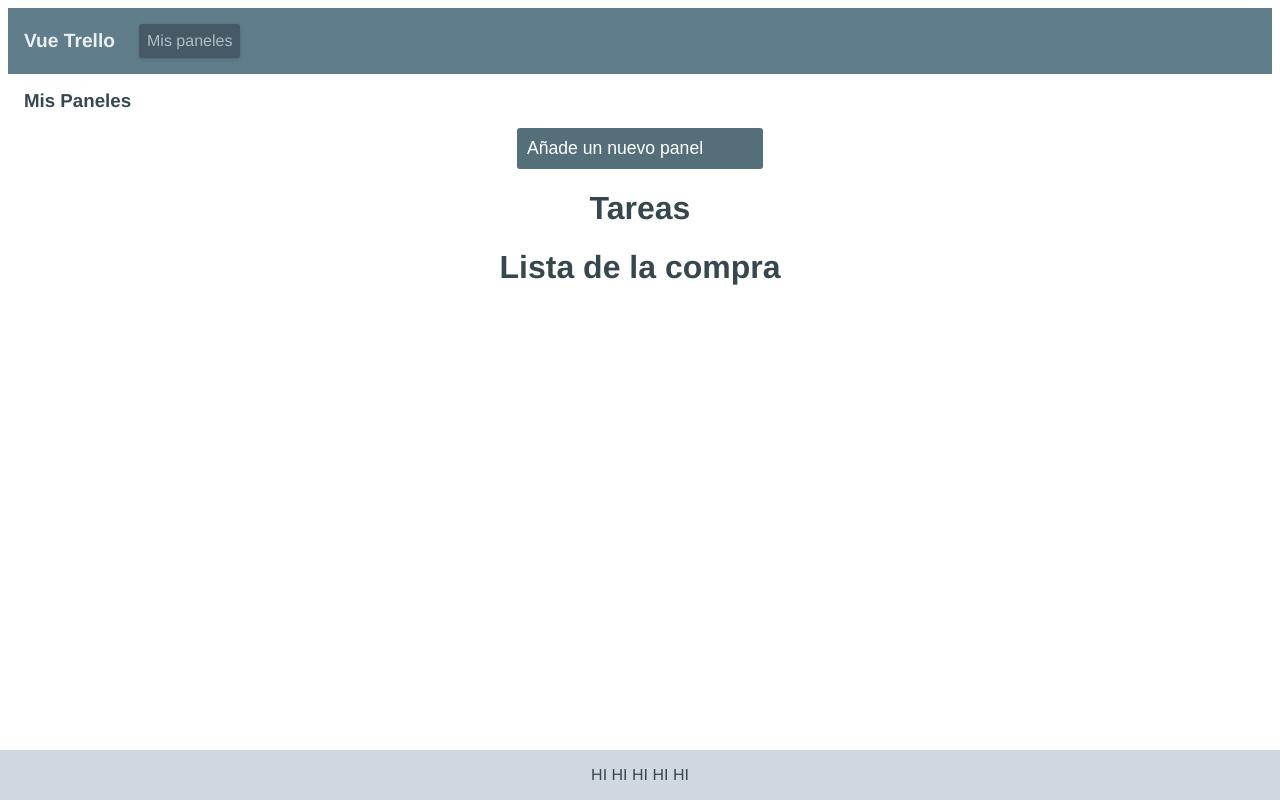
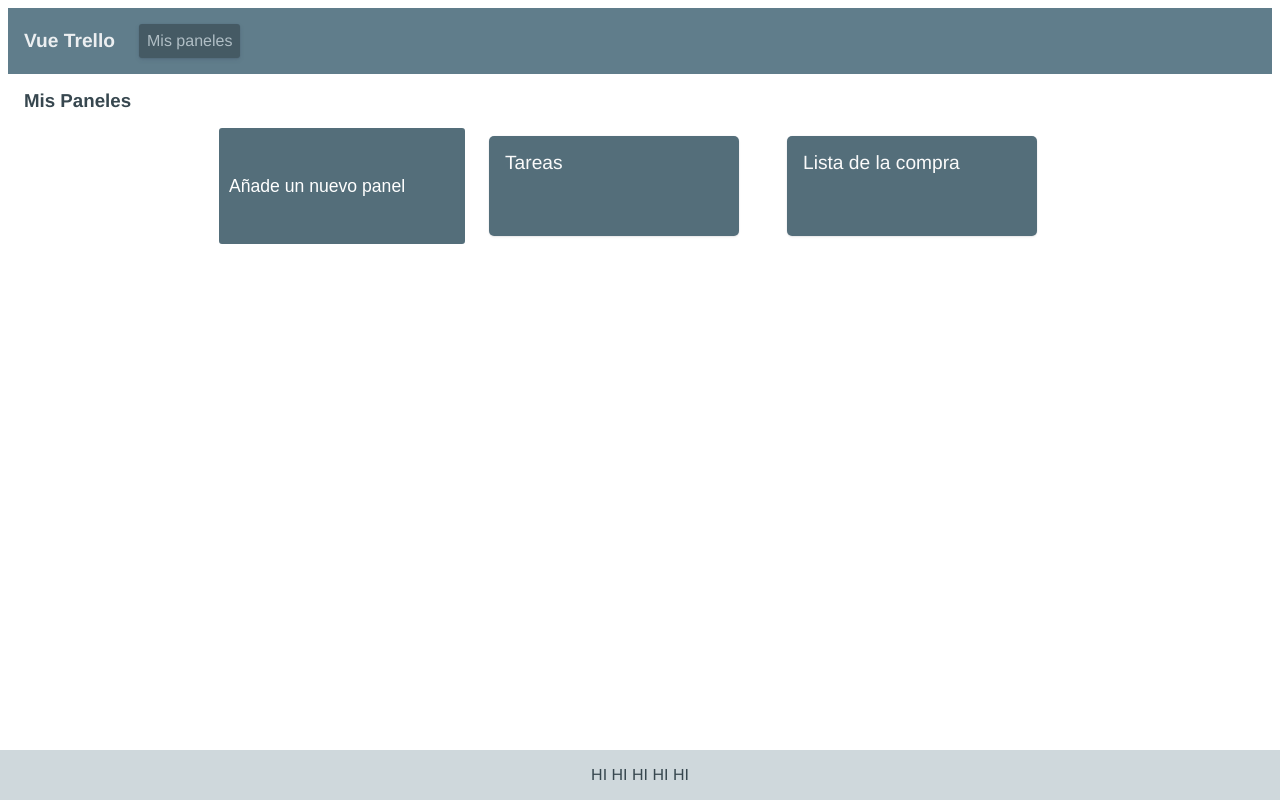
Before and after one commit to gerashdo/vue-vuex-trello, a Vue app in the folder vue-trello/: page /#/ in a window 1280 px wide. Built offline with nearby package versions, Linux system fonts and the light colour scheme.

Commit message:
board view

```diff
--- a/vue-trello/src/components/BoardCard.vue
+++ b/vue-trello/src/components/BoardCard.vue
@@ -1,7 +1,9 @@
 <template>
-    <div>
-        <h1>{{ name }}</h1>
-    </div>
+    <router-link
+        class="board-card"
+        :to="{ name: 'board', params: { name, id }}">
+        <span class="board-card-title">{{ name }}</span>
+    </router-link>
 </template>
 
 <script>
@@ -13,3 +15,38 @@ export default {
     }
 }
 </script>
+
+<style lang="scss" scoped>
+    .board-card {
+        background-color: #546E7A;
+        box-shadow: 0 0 0 0.5px rgba(49, 49,93,.03),
+            0 2px 5px 0 rgba(49, 49,93,.01),
+            0 1px 2px 0 rgba(0,0,0,.08);
+        box-sizing: border-box;
+        border-radius: 5px;
+        color: #fafafa;
+        margin: 0.5rem 1.5rem;
+        padding: 1rem;
+        text-align: left;
+        text-decoration: none;
+        transition: all 600ms ease;
+        width: 100%;
+        height: 100px;
+
+        &-title {
+            font-size: 1.2rem;
+        }
+
+        &:hover {
+            background-color: #90a4ae;
+            font-weight: bold;
+        }
+
+        @media screen and (min-width: 600px) {
+            width: 33%;
+        }
+        @media screen and (min-width: 1024px) {
+            width: 250px;
+        }
+    }
+</style>
--- /dev/null
+++ b/vue-trello/src/components/views/Board.vue
@@ -0,0 +1,33 @@
+<template>
+    <section>
+        <h3><span>Mis Paneles </span>-> {{ name }}</h3>
+        <div>...</div>
+    </section>
+</template>
+
+<script>
+export default {
+    name: 'board-view',
+    components: {},
+    props: {
+        name: String,
+        id: String,
+    }
+}
+</script>
+
+<style lang="scss" scoped>
+    section {
+        text-align: left;
+    }
+
+    h3 {
+        color: #37474f;
+        text-align: left;
+        margin: 1.5rem;
+
+        span {
+            color: #546e7a;
+        }
+    }
+</style>
--- a/vue-trello/src/components/views/Home.vue
+++ b/vue-trello/src/components/views/Home.vue
@@ -1,7 +1,7 @@
 <template>
     <div>
         <h3>Mis Paneles</h3>
-        <div class="boards-collection">
+        <div class="board-collection">
             <input
             type="text"
             placeholder="Añade un nuevo panel"
--- a/vue-trello/src/router/index.js
+++ b/vue-trello/src/router/index.js
@@ -1,6 +1,7 @@
 import Vue from 'vue'
 import Router from 'vue-router'
 import Home from '@/components/views/Home'
+import Board from '@/components/views/Board'
 
 Vue.use(Router)
 
@@ -9,6 +10,12 @@ export default new Router({
     {
       path: '/',
       component: Home
+    },
+    {
+      path: '/board/:id',
+      name: 'board',
+      component: Board,
+      props: true,
     }
   ]
 })
```
